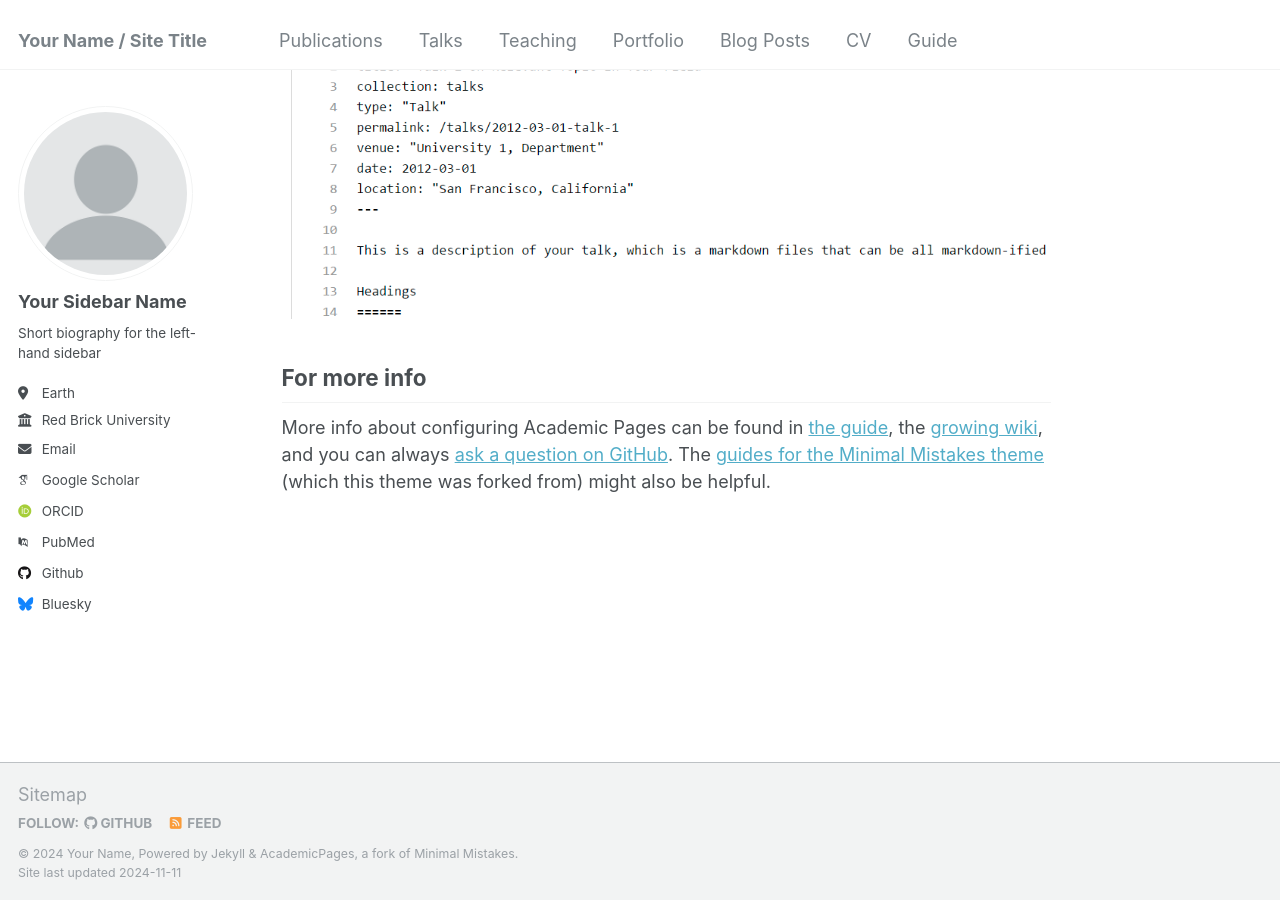
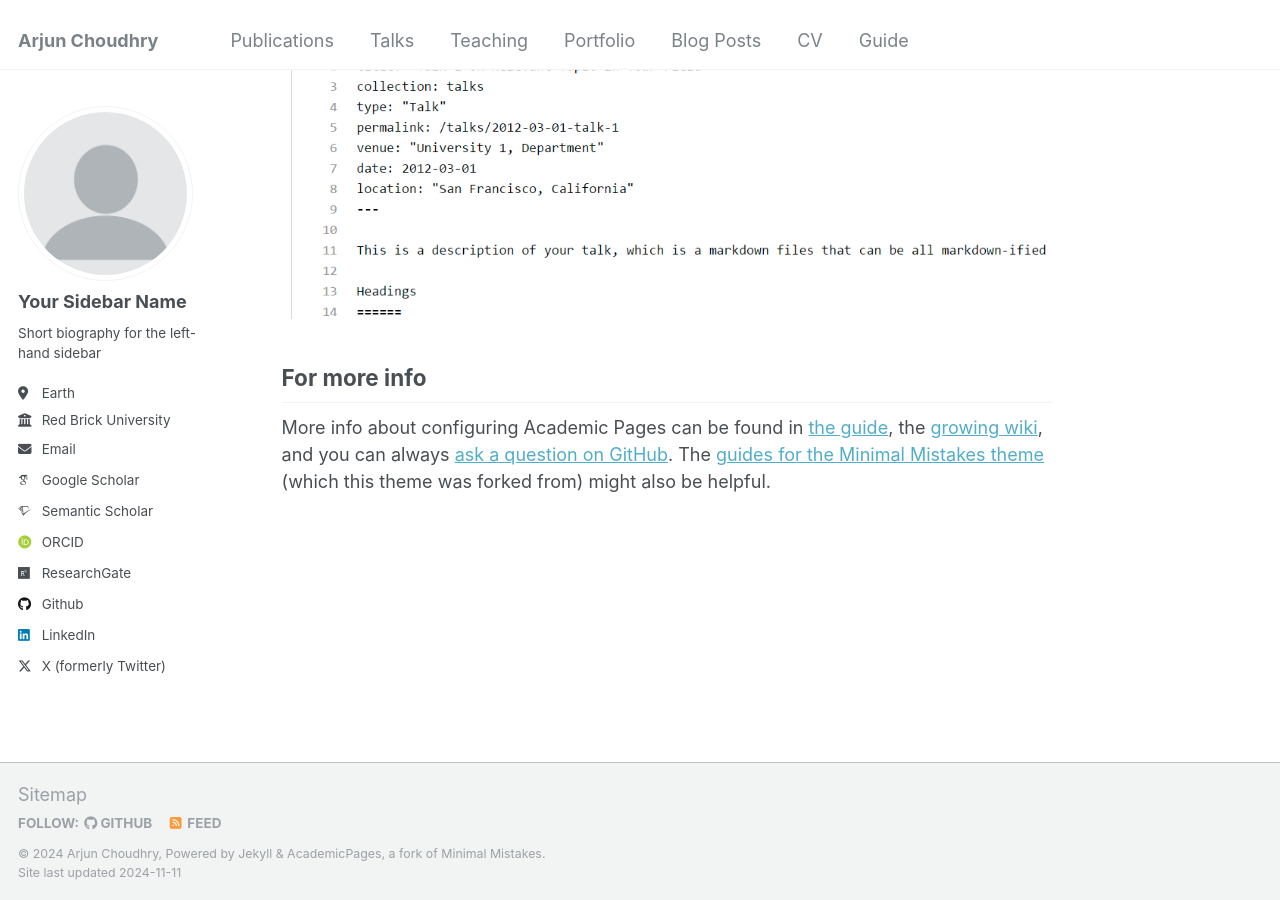
Before and after one commit to Arjun7m/arjun7m.github.io, a Jekyll site: the page built from _pages/about.md, in a window 1280 px wide and 900 px high, scrolled down 2643 px. Built offline with Jekyll 4.4.1, drawn with Linux system fonts in a browser that asks for light colours; some web fonts are replaced; some of the changed lines change nothing that is shown.

Commit message:
Update _config.yml

```diff
--- a/_config.yml
+++ b/_config.yml
@@ -8,13 +8,13 @@
 
 # Basic Site Settings
 locale                   : "en-US"
-title                    : "Your Name / Site Title"
+title                    : "Arjun Choudhry"
 title_separator          : "-"
-name                     : &name "Your Name"
-description              : &description "personal description"
-url                      : https://academicpages.github.io # the base hostname & protocol for your site e.g. "https://[your GitHub username].github.io"
+name                     : &name "Arjun Choudhry"
+description              : &description "Personal Website"
+URL                      : "https://arjun7m.github.io" # the base hostname & protocol for your site e.g. "https://[your GitHub username].github.io"
 baseurl                  : "" # the subpath of your site, e.g. "/blog"
-repository               : "academicpages/academicpages.github.io"
+repository               : "Arjun7m/arjun7m.github.io"
 
 # Site Author - The following control what appear as part of the author content on the side bar.
 #               If a field is blank the icon and link will not appear, otherwise it will be shown.
@@ -32,24 +32,24 @@ author:
 
   # Academic websites
   arxiv            : # URL - Update with the correct link to your profile
-  googlescholar    : "https://scholar.google.com/citations?user=PS_CX0AAAAAJ"
+  googlescholar    : "https://scholar.google.com/citations?user=raSUiKUAAAAJ&hl=en"
   impactstory      : # URL
-  orcid            : "http://orcid.org/yourorcidurl"
-  semantic         : # URL
-  pubmed           : "https://www.ncbi.nlm.nih.gov/pubmed/?term=john+snow"
-  researchgate     : # URL
+  orcid            : "https://orcid.org/0000-0002-3416-6020"
+  semantic         : "https://www.semanticscholar.org/me/research"
+  pubmed           : # URL
+  researchgate     : "https://www.researchgate.net/profile/Arjun-Choudhry-2"
   scopus           : # URL
 
   # Repositories and software development
   bitbucket        : # Username - Update with your username on the site
   codepen          : # Username
   dribbble         : # Username
-  github           : "academicpages"
+  github           : "https://github.com/Arjun7m"
   kaggle           : # Username
   stackoverflow    : # User number or user number and name (i.e., use "1" or "1/jeff-atwood")
 
   # Social media
-  bluesky          : "bsky.app" # Replace this with you Bluesky username
+  bluesky          : # Replace this with you Bluesky username
   facebook         : # Username
   flickr           : # Username
   foursquare       : # Username
@@ -58,7 +58,7 @@ author:
   keybase          : # Username
   instagram        : # Username
   lastfm           : # Username
-  linkedin         : # Username
+  linkedin         : "https://www.linkedin.com/in/arjunchoudhry/"
   mastodon         : # URL
   medium           : # URL
   pinterest        : # Username
@@ -66,7 +66,7 @@ author:
   steam            : # Username
   telegram         : # URL
   tumblr           : # Username
-  twitter          : # Username for X / Twitter
+  twitter          : "https://x.com/Arjun_7m"
   vine             : # Username
   weibo            : # Username
   wikipedia        : # Username
```
